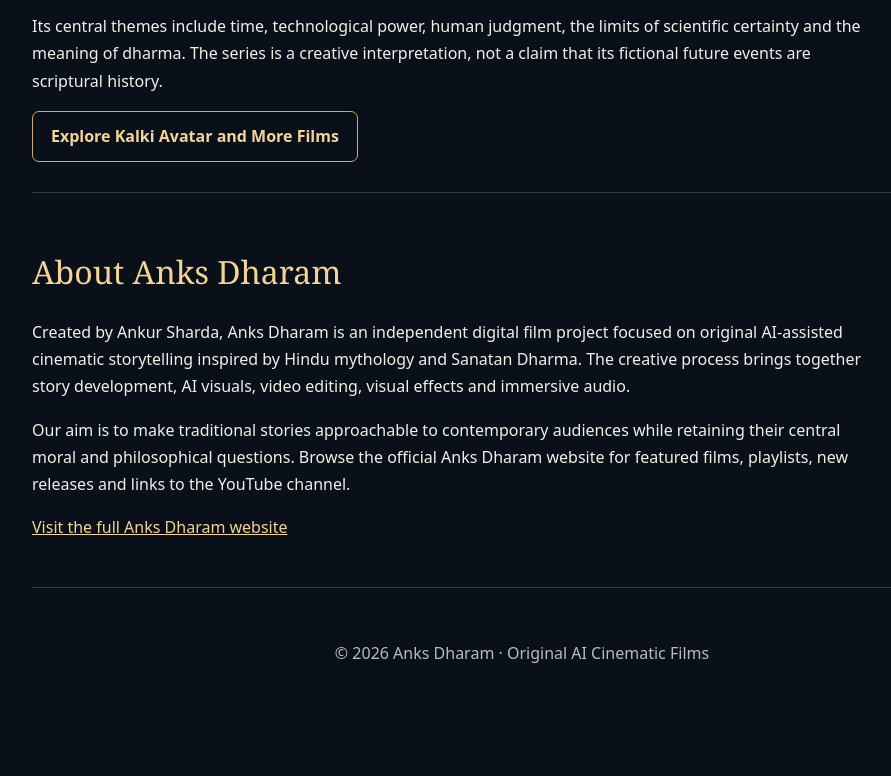
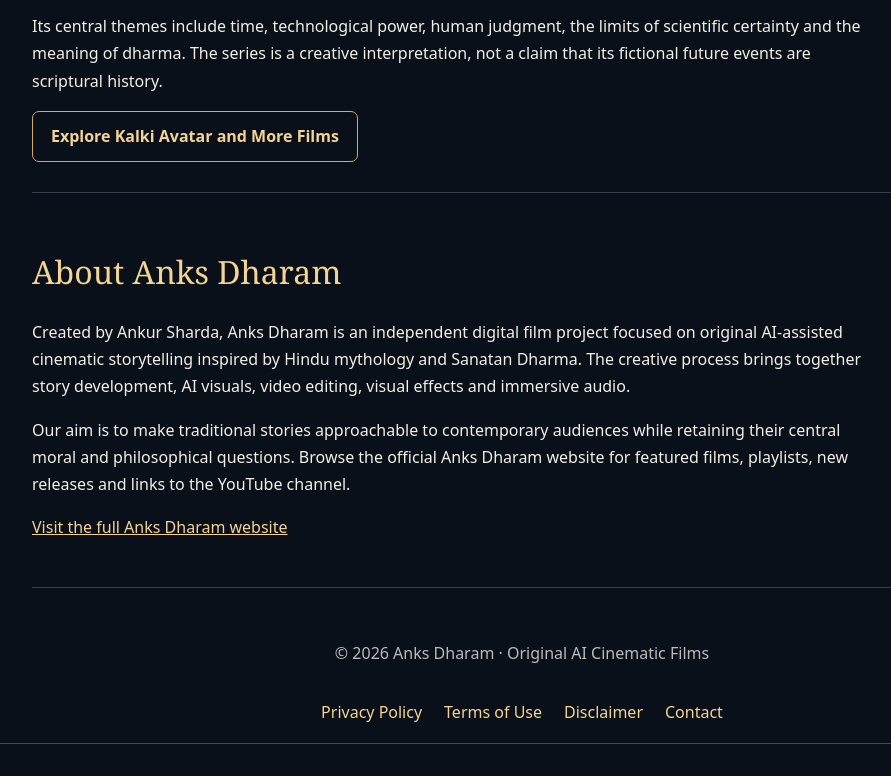
Before and after one commit to ankursharda/ankursharda.github.io, a plain HTML site: page index.html in a window 1280 px wide. Shown: the part 1831-2607 px from the top of the page, without its empty margins (118-1009 px from the left). Before the commit the page ends 2531 px from the top, so only its background shows below. Drawn offline with Linux system fonts and the light colour scheme.

Commit message:
Link existing privacy, terms, disclaimer and contact pages from root landing page

```diff
--- a/index.html
+++ b/index.html
@@ -21,5 +21,5 @@
 <section id="stories"><h2>Stories, Values and Traditions</h2><p>Anks Dharam explores stories from Hindu mythology as cinematic interpretations rather than substitutes for scripture. The narratives often return to questions that remain relevant to modern audiences: What is the relationship between power and responsibility? How do actions shape consequences? When does duty demand sacrifice?</p><p>The Shani Dev stories examine the relationship between karma and justice. Narratives about Lord Shiva highlight compassion, restraint and cosmic balance. The Dashavatar tradition provides a framework for exploring the restoration of dharma through different ages and circumstances.</p><p>Alongside films, the channel presents devotional songs, sacred mantras and visual storytelling intended for viewers interested in Sanatan Dharma and Indian cultural traditions.</p></section>
 <section id="kalki"><h2>Kalki Avatar — Mythology Meets Science Fiction</h2><p>The Kalki Avatar film series takes a different creative approach. It imagines a distant future in which advanced civilization and ancient spiritual questions meet. The stories draw inspiration from traditions surrounding the future avatar of Lord Vishnu while using original science-fiction settings, characters and cinematic imagery.</p><p>Its central themes include time, technological power, human judgment, the limits of scientific certainty and the meaning of dharma. The series is a creative interpretation, not a claim that its fictional future events are scriptural history.</p><a class="cta" href="/anksdharam/">Explore Kalki Avatar and More Films</a></section>
 <section id="about"><h2>About Anks Dharam</h2><p>Created by Ankur Sharda, Anks Dharam is an independent digital film project focused on original AI-assisted cinematic storytelling inspired by Hindu mythology and Sanatan Dharma. The creative process brings together story development, AI visuals, video editing, visual effects and immersive audio.</p><p>Our aim is to make traditional stories approachable to contemporary audiences while retaining their central moral and philosophical questions. Browse the official Anks Dharam website for featured films, playlists, new releases and links to the YouTube channel.</p><p><a href="/anksdharam/">Visit the full Anks Dharam website</a></p></section>
-</main><footer>© 2026 Anks Dharam · Original AI Cinematic Films</footer>
+</main><footer>© 2026 Anks Dharam · Original AI Cinematic Films<div style="margin-top:14px"><nav class="legal-links" aria-label="Website policies"><a href="https://www.ankursharda.in/privacy-policy.html">Privacy Policy</a><a href="https://www.ankursharda.in/terms.html">Terms of Use</a><a href="https://www.ankursharda.in/disclaimer.html">Disclaimer</a><a href="https://www.ankursharda.in/contact.html">Contact</a></nav></div></footer>
 </body></html>
```
